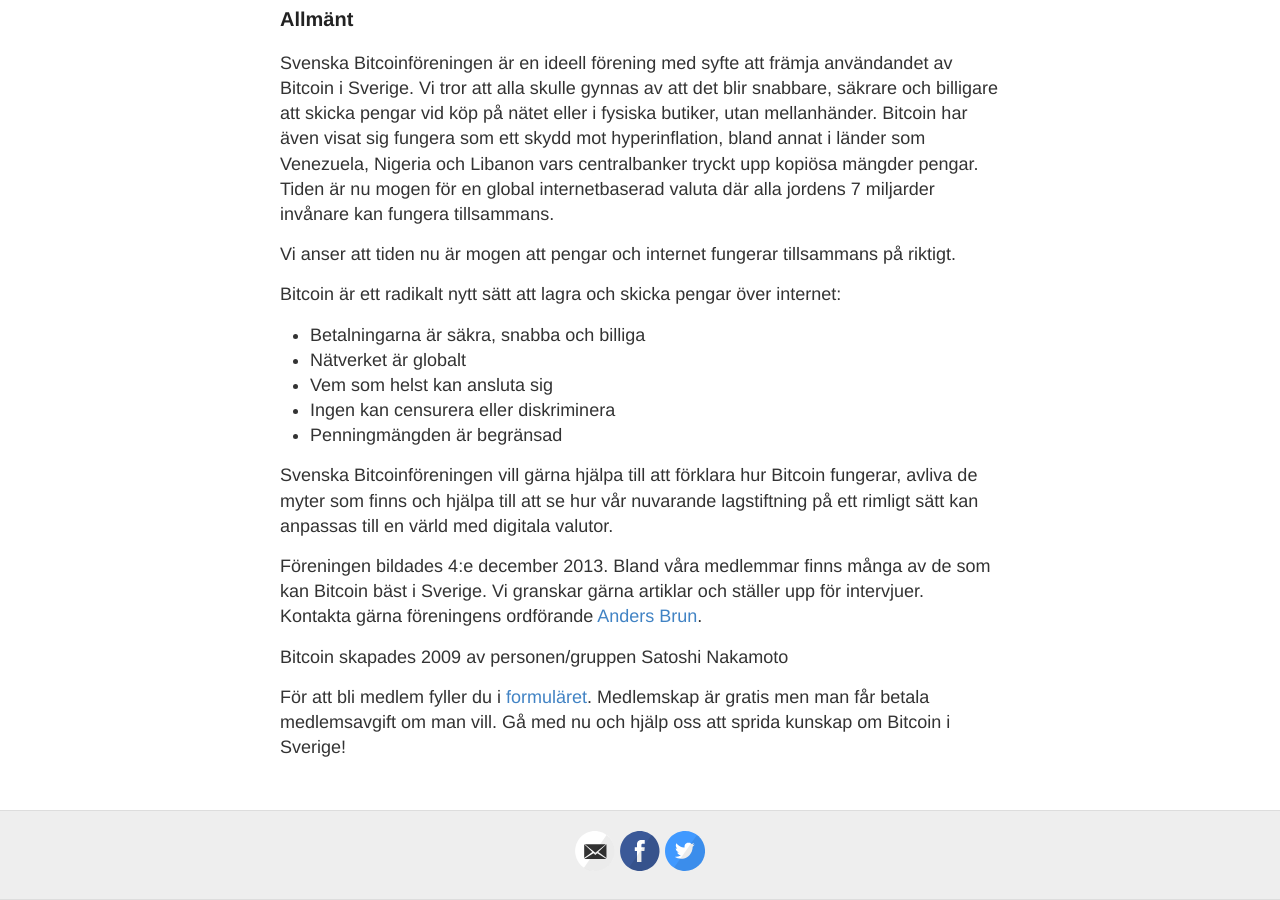
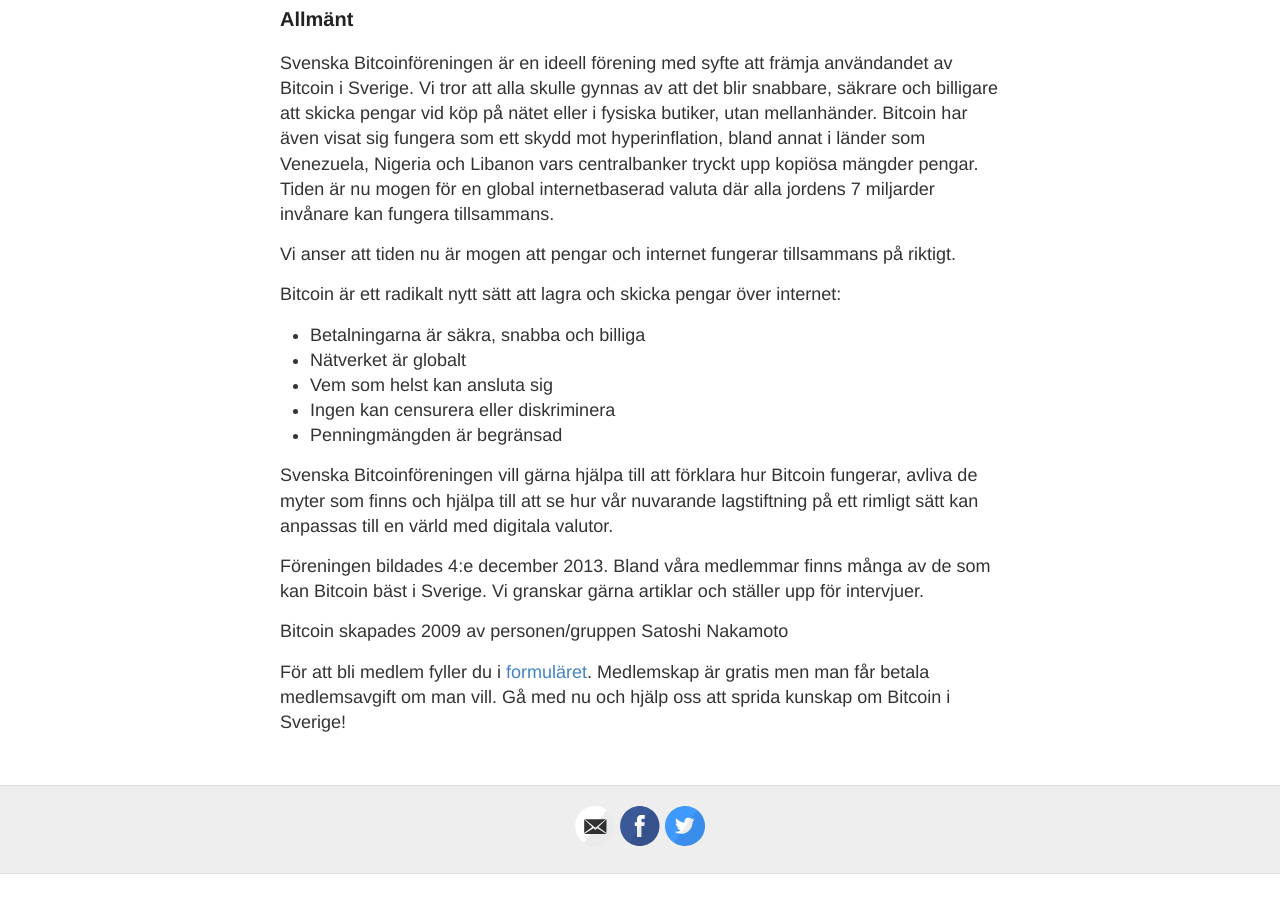
Before and after one commit to bitcoinforeningen/bitcoinforeningen.github.io, a Jekyll site: the page built from index.md, in a window 1280 px wide and 900 px high, scrolled down 700 px. Built offline with Jekyll 4.4.1, drawn with Linux system fonts in a browser that asks for light colours; after the commit the page ends 1574 px from its top, so only the background shows below that.

Commit message:
Update index.md
S

```diff
--- a/index.md
+++ b/index.md
@@ -32,7 +32,7 @@ Bitcoin är ett radikalt nytt sätt att lagra och skicka pengar över internet:
 
 Svenska Bitcoinföreningen vill gärna hjälpa till att förklara hur Bitcoin fungerar, avliva de myter som finns och hjälpa till att se hur vår nuvarande lagstiftning på ett rimligt sätt kan anpassas till en värld med digitala valutor.
 
-Föreningen bildades 4:e december 2013. Bland våra medlemmar finns många av de som kan Bitcoin bäst i Sverige. Vi granskar gärna artiklar och ställer upp för intervjuer. Kontakta gärna föreningens ordförande [Anders Brun](mailto:anders.brun@gmail.com).
+Föreningen bildades 4:e december 2013. Bland våra medlemmar finns många av de som kan Bitcoin bäst i Sverige. Vi granskar gärna artiklar och ställer upp för intervjuer.
 
 Bitcoin skapades 2009 av personen/gruppen Satoshi Nakamoto
 
```
